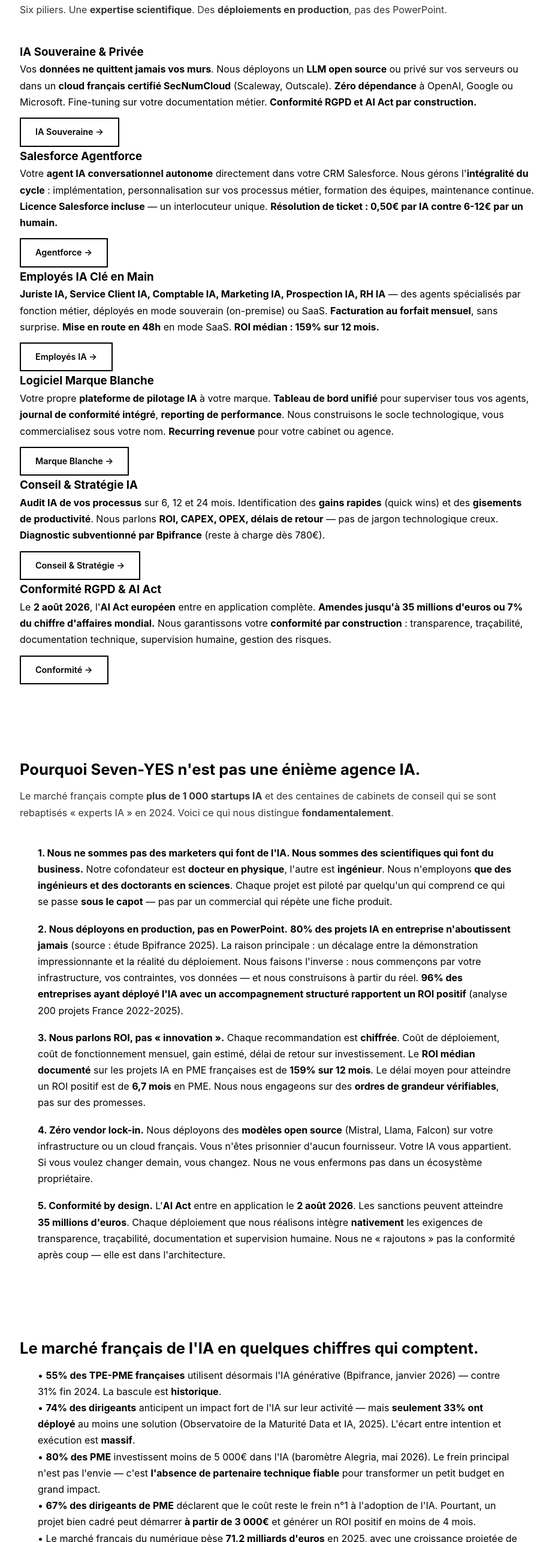
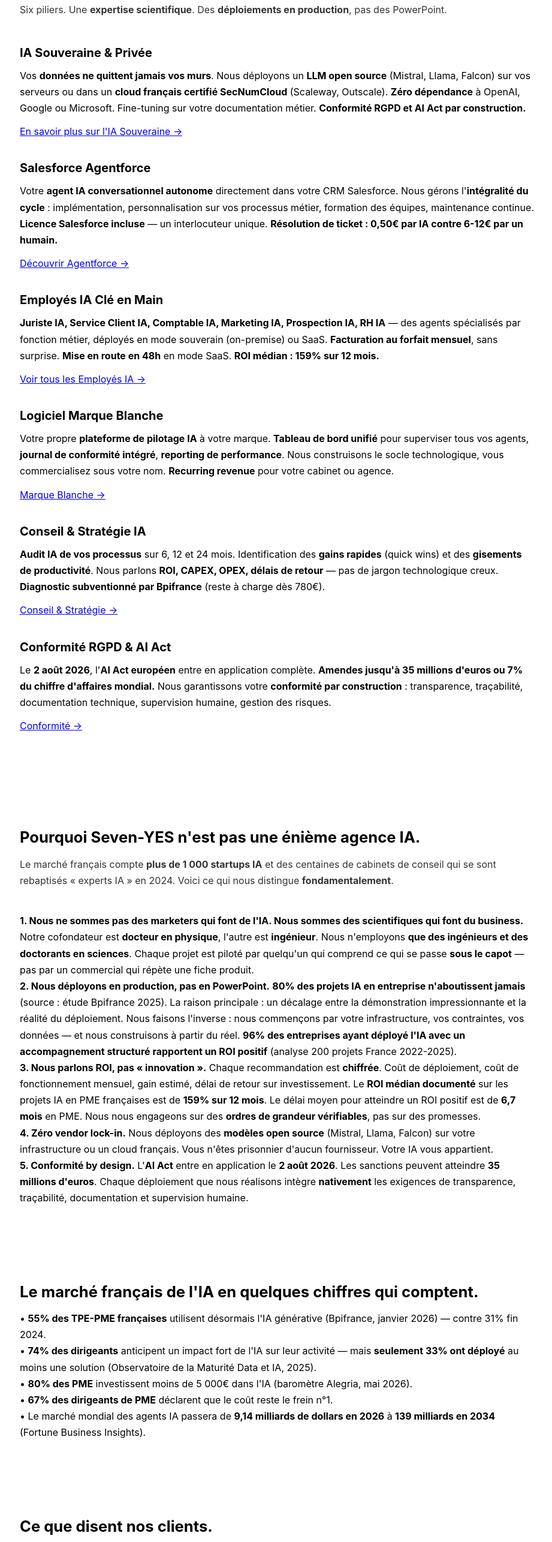
Before and after one commit to serorjb/seven-yes, a plain HTML site: page index.html in a window 1280 px wide. Shown: the part 1034-3605 px from the top of the page at 60% size, without its empty margins (177-1098 px from the left). Drawn offline with Linux system fonts and the light colour scheme.

Commit message:
Update index.html

```diff
--- a/index.html
+++ b/index.html
@@ -3,8 +3,8 @@
 <head>
     <meta charset="UTF-8">
     <meta name="viewport" content="width=device-width, initial-scale=1.0">
-    <title>Seven-YES — Agence IA pour PME | Experts Ingénieurs &amp; Docteurs | IA Souveraine, Agentforce, Employés IA, Marque Blanche</title>
-    <meta name="description" content="Agence IA experte créée par un ingénieur et un docteur en physique. Nous déployons votre IA souveraine, intégrons Agentforce, créons vos employés IA (juriste, comptable, marketing, service client) et votre logiciel en marque blanche. Audit gratuit. Lyon, Paris, France.">
+    <title>Seven-YES — Agence IA experte | Ingénieurs &amp; Docteurs en sciences | IA souveraine, Agentforce, Employés IA</title>
+    <meta name="description" content="Agence IA créée par un ingénieur et un docteur en physique. Nous déployons votre IA souveraine, intégrons Agentforce, créons vos employés IA et votre logiciel en marque blanche. Audit gratuit. Lyon, Paris, France.">
     <link rel="stylesheet" href="style.css">
 </head>
 <body>
@@ -31,7 +31,7 @@
 
     <section class="hero">
         <div class="container">
-            <h1>Votre <strong>agence IA</strong> pilotée par des <strong>ingénieurs</strong> et des <strong>docteurs en sciences</strong>.<br> Pas des marketers.</h1>
+            <h1>Votre <strong>agence IA</strong> pilotée par des <strong>ingénieurs</strong> et des <strong>docteurs en sciences</strong>.<br>Pas des marketers.</h1>
             <p>Nous déployons des <strong>agents IA souverains</strong> dans votre infrastructure ou dans notre <strong>cloud français</strong>. Agentforce, Mistral, Cohere, Llama — nous sélectionnons la <strong>brique technologique optimale</strong> pour votre métier, pas celle qui nous rapporte la plus grosse commission.</p>
             <div class="btn-group">
                 <a href="contact.html" class="btn btn-accent">Audit IA gratuit — 30 minutes</a>
@@ -64,37 +64,40 @@
             <h2 class="section-title">Ce que nous faisons — <strong>clairement</strong>, <strong>sans jargon</strong>, <strong>avec des résultats</strong>.</h2>
             <p class="section-subtitle">Six piliers. Une <strong>expertise scientifique</strong>. Des <strong>déploiements en production</strong>, pas des PowerPoint.</p>
 
-            <div class="card-grid">
-                <div class="card">
+            <div class="content-block">
                 <h3>IA Souveraine &amp; Privée</h3>
-                    <p>Vos <strong>données ne quittent jamais vos murs</strong>. Nous déployons un <strong>LLM open source</strong> ou privé sur vos serveurs ou dans un <strong>cloud français certifié SecNumCloud</strong> (Scaleway, Outscale). <strong>Zéro dépendance</strong> à OpenAI, Google ou Microsoft. Fine-tuning sur votre documentation métier. <strong>Conformité RGPD et AI Act par construction.</strong></p>
-                    <a href="ia-souveraine.html" class="btn btn-outline" style="margin-top:12px;">IA Souveraine →</a>
+                <p>Vos <strong>données ne quittent jamais vos murs</strong>. Nous déployons un <strong>LLM open source</strong> (Mistral, Llama, Falcon) sur vos serveurs ou dans un <strong>cloud français certifié SecNumCloud</strong> (Scaleway, Outscale). <strong>Zéro dépendance</strong> à OpenAI, Google ou Microsoft. Fine-tuning sur votre documentation métier. <strong>Conformité RGPD et AI Act par construction.</strong></p>
+                <a href="ia-souveraine.html">En savoir plus sur l'IA Souveraine →</a>
             </div>
-                <div class="card">
+
+            <div class="content-block">
                 <h3>Salesforce Agentforce</h3>
                 <p>Votre <strong>agent IA conversationnel autonome</strong> directement dans votre CRM Salesforce. Nous gérons l'<strong>intégralité du cycle</strong> : implémentation, personnalisation sur vos processus métier, formation des équipes, maintenance continue. <strong>Licence Salesforce incluse</strong> — un interlocuteur unique. <strong>Résolution de ticket : 0,50€ par IA contre 6-12€ par un humain.</strong></p>
-                    <a href="agentforce.html" class="btn btn-outline" style="margin-top:12px;">Agentforce →</a>
+                <a href="agentforce.html">Découvrir Agentforce →</a>
             </div>
-                <div class="card">
+
+            <div class="content-block">
                 <h3>Employés IA Clé en Main</h3>
                 <p><strong>Juriste IA, Service Client IA, Comptable IA, Marketing IA, Prospection IA, RH IA</strong> — des agents spécialisés par fonction métier, déployés en mode souverain (on-premise) ou SaaS. <strong>Facturation au forfait mensuel</strong>, sans surprise. <strong>Mise en route en 48h</strong> en mode SaaS. <strong>ROI médian : 159% sur 12 mois.</strong></p>
-                    <a href="employes-ia.html" class="btn btn-outline" style="margin-top:12px;">Employés IA →</a>
+                <a href="employes-ia.html">Voir tous les Employés IA →</a>
             </div>
-                <div class="card">
+
+            <div class="content-block">
                 <h3>Logiciel Marque Blanche</h3>
                 <p>Votre propre <strong>plateforme de pilotage IA</strong> à votre marque. <strong>Tableau de bord unifié</strong> pour superviser tous vos agents, <strong>journal de conformité intégré</strong>, <strong>reporting de performance</strong>. Nous construisons le socle technologique, vous commercialisez sous votre nom. <strong>Recurring revenue</strong> pour votre cabinet ou agence.</p>
-                    <a href="logiciel-marque-blanche.html" class="btn btn-outline" style="margin-top:12px;">Marque Blanche →</a>
+                <a href="logiciel-marque-blanche.html">Marque Blanche →</a>
             </div>
-                <div class="card">
+
+            <div class="content-block">
                 <h3>Conseil &amp; Stratégie IA</h3>
                 <p><strong>Audit IA de vos processus</strong> sur 6, 12 et 24 mois. Identification des <strong>gains rapides</strong> (quick wins) et des <strong>gisements de productivité</strong>. Nous parlons <strong>ROI, CAPEX, OPEX, délais de retour</strong> — pas de jargon technologique creux. <strong>Diagnostic subventionné par Bpifrance</strong> (reste à charge dès 780€).</p>
-                    <a href="conseil-strategie.html" class="btn btn-outline" style="margin-top:12px;">Conseil &amp; Stratégie →</a>
+                <a href="conseil-strategie.html">Conseil &amp; Stratégie →</a>
             </div>
-                <div class="card">
+
+            <div class="content-block">
                 <h3>Conformité RGPD &amp; AI Act</h3>
                 <p>Le <strong>2 août 2026</strong>, l'<strong>AI Act européen</strong> entre en application complète. <strong>Amendes jusqu'à 35 millions d'euros ou 7% du chiffre d'affaires mondial.</strong> Nous garantissons votre <strong>conformité par construction</strong> : transparence, traçabilité, documentation technique, supervision humaine, gestion des risques.</p>
-                    <a href="conformite.html" class="btn btn-outline" style="margin-top:12px;">Conformité →</a>
-                </div>
+                <a href="conformite.html">Conformité →</a>
             </div>
         </div>
     </section>
@@ -104,57 +107,39 @@
             <h2 class="section-title">Pourquoi <strong>Seven-YES</strong> n'est pas une énième agence IA.</h2>
             <p class="section-subtitle">Le marché français compte <strong>plus de 1 000 startups IA</strong> et des centaines de cabinets de conseil qui se sont rebaptisés « experts IA » en 2024. Voici ce qui nous distingue <strong>fondamentalement</strong>.</p>
 
-            <div style="max-width:800px; margin:0 auto;">
-
             <p><strong>1. Nous ne sommes pas des marketers qui font de l'IA. Nous sommes des scientifiques qui font du business.</strong> Notre cofondateur est <strong>docteur en physique</strong>, l'autre est <strong>ingénieur</strong>. Nous n'employons <strong>que des ingénieurs et des doctorants en sciences</strong>. Chaque projet est piloté par quelqu'un qui comprend ce qui se passe <strong>sous le capot</strong> — pas par un commercial qui répète une fiche produit.</p>
 
-                <p style="margin-top:18px;"><strong>2. Nous déployons en production, pas en PowerPoint.</strong> <strong>80% des projets IA en entreprise n'aboutissent jamais</strong> (source : étude Bpifrance 2025). La raison principale : un décalage entre la démonstration impressionnante et la réalité du déploiement. Nous faisons l'inverse : nous commençons par votre infrastructure, vos contraintes, vos données — et nous construisons à partir du réel. <strong>96% des entreprises ayant déployé l'IA avec un accompagnement structuré rapportent un ROI positif</strong> (analyse 200 projets France 2022-2025).</p>
+            <p><strong>2. Nous déployons en production, pas en PowerPoint.</strong> <strong>80% des projets IA en entreprise n'aboutissent jamais</strong> (source : étude Bpifrance 2025). La raison principale : un décalage entre la démonstration impressionnante et la réalité du déploiement. Nous faisons l'inverse : nous commençons par votre infrastructure, vos contraintes, vos données — et nous construisons à partir du réel. <strong>96% des entreprises ayant déployé l'IA avec un accompagnement structuré rapportent un ROI positif</strong> (analyse 200 projets France 2022-2025).</p>
 
-                <p style="margin-top:18px;"><strong>3. Nous parlons ROI, pas « innovation ».</strong> Chaque recommandation est <strong>chiffrée</strong>. Coût de déploiement, coût de fonctionnement mensuel, gain estimé, délai de retour sur investissement. Le <strong>ROI médian documenté</strong> sur les projets IA en PME françaises est de <strong>159% sur 12 mois</strong>. Le délai moyen pour atteindre un ROI positif est de <strong>6,7 mois</strong> en PME. Nous nous engageons sur des <strong>ordres de grandeur vérifiables</strong>, pas sur des promesses.</p>
+            <p><strong>3. Nous parlons ROI, pas « innovation ».</strong> Chaque recommandation est <strong>chiffrée</strong>. Coût de déploiement, coût de fonctionnement mensuel, gain estimé, délai de retour sur investissement. Le <strong>ROI médian documenté</strong> sur les projets IA en PME françaises est de <strong>159% sur 12 mois</strong>. Le délai moyen pour atteindre un ROI positif est de <strong>6,7 mois</strong> en PME. Nous nous engageons sur des <strong>ordres de grandeur vérifiables</strong>, pas sur des promesses.</p>
 
-                <p style="margin-top:18px;"><strong>4. Zéro vendor lock-in.</strong> Nous déployons des <strong>modèles open source</strong> (Mistral, Llama, Falcon) sur votre infrastructure ou un cloud français. Vous n'êtes prisonnier d'aucun fournisseur. Votre IA vous appartient. Si vous voulez changer demain, vous changez. Nous ne vous enfermons pas dans un écosystème propriétaire.</p>
+            <p><strong>4. Zéro vendor lock-in.</strong> Nous déployons des <strong>modèles open source</strong> (Mistral, Llama, Falcon) sur votre infrastructure ou un cloud français. Vous n'êtes prisonnier d'aucun fournisseur. Votre IA vous appartient.</p>
 
-                <p style="margin-top:18px;"><strong>5. Conformité by design.</strong> L'<strong>AI Act</strong> entre en application le <strong>2 août 2026</strong>. Les sanctions peuvent atteindre <strong>35 millions d'euros</strong>. Chaque déploiement que nous réalisons intègre <strong>nativement</strong> les exigences de transparence, traçabilité, documentation et supervision humaine. Nous ne « rajoutons » pas la conformité après coup — elle est dans l'architecture.</p>
-            </div>
+            <p><strong>5. Conformité by design.</strong> L'<strong>AI Act</strong> entre en application le <strong>2 août 2026</strong>. Les sanctions peuvent atteindre <strong>35 millions d'euros</strong>. Chaque déploiement que nous réalisons intègre <strong>nativement</strong> les exigences de transparence, traçabilité, documentation et supervision humaine.</p>
         </div>
     </section>
 
     <section>
         <div class="container">
             <h2 class="section-title">Le marché français de l'IA en <strong>quelques chiffres</strong> qui comptent.</h2>
-            <div style="max-width:800px; margin:0 auto;">
-                <p>• <strong>55% des TPE-PME françaises</strong> utilisent désormais l'IA générative (Bpifrance, janvier 2026) — contre 31% fin 2024. La bascule est <strong>historique</strong>.</p>
-                <p>• <strong>74% des dirigeants</strong> anticipent un impact fort de l'IA sur leur activité — mais <strong>seulement 33% ont déployé</strong> au moins une solution (Observatoire de la Maturité Data et IA, 2025). L'écart entre intention et exécution est <strong>massif</strong>.</p>
-                <p>• <strong>80% des PME</strong> investissent moins de 5 000€ dans l'IA (baromètre Alegria, mai 2026). Le frein principal n'est pas l'envie — c'est <strong>l'absence de partenaire technique fiable</strong> pour transformer un petit budget en grand impact.</p>
-                <p>• <strong>67% des dirigeants de PME</strong> déclarent que le coût reste le frein n°1 à l'adoption de l'IA. Pourtant, un projet bien cadré peut démarrer <strong>à partir de 3 000€</strong> et générer un ROI positif en moins de 4 mois.</p>
-                <p>• Le marché français du numérique pèse <strong>71,2 milliards d'euros</strong> en 2025, avec une croissance projetée de <strong>4,3% en 2026</strong> tirée par l'IA (Numeum).</p>
-                <p>• Le marché mondial des agents IA est passé de <strong>7,29 milliards de dollars en 2025 à 9,14 milliards en 2026</strong>, avec une projection à <strong>139 milliards en 2034</strong> (Fortune Business Insights).</p>
-            </div>
+            <p>• <strong>55% des TPE-PME françaises</strong> utilisent désormais l'IA générative (Bpifrance, janvier 2026) — contre 31% fin 2024.</p>
+            <p>• <strong>74% des dirigeants</strong> anticipent un impact fort de l'IA sur leur activité — mais <strong>seulement 33% ont déployé</strong> au moins une solution (Observatoire de la Maturité Data et IA, 2025).</p>
+            <p>• <strong>80% des PME</strong> investissent moins de 5 000€ dans l'IA (baromètre Alegria, mai 2026).</p>
+            <p>• <strong>67% des dirigeants de PME</strong> déclarent que le coût reste le frein n°1.</p>
+            <p>• Le marché mondial des agents IA passera de <strong>9,14 milliards de dollars en 2026</strong> à <strong>139 milliards en 2034</strong> (Fortune Business Insights).</p>
         </div>
     </section>
 
     <section>
         <div class="container">
             <h2 class="section-title">Ce que disent nos clients.</h2>
-
-            <div class="testimonial" style="margin-bottom:24px;">
+            <div class="testimonial">
                 <p>"Nous avons externalisé notre <strong>service client niveau 1</strong> à un agent IA déployé par Seven-YES. En 3 mois, <strong>80% des tickets sont résolus sans intervention humaine</strong>. Nos équipes se concentrent enfin sur les dossiers à <strong>valeur ajoutée</strong>. Le coût par ticket a été <strong>divisé par 6</strong>."</p>
                 <div class="author">— Directeur Commercial, PME industrielle de 120 personnes, Lyon</div>
             </div>
-
-            <div class="testimonial" style="margin-bottom:24px;">
-                <p>"Nous sommes un cabinet d'expertise comptable de 8 personnes. Seven-YES a déployé un <strong>Comptable IA</strong> qui automatise la saisie, le rapprochement bancaire et la détection d'anomalies. <strong>20 heures par semaine libérées</strong>. Nous avons pu redéployer ce temps sur du <strong>conseil à forte valeur</strong> — notre chiffre d'affaires conseil a augmenté de 35% en 6 mois."</p>
-                <div class="author">— Expert-Comptable Associé, Cabinet de 8 collaborateurs, Toulouse</div>
-            </div>
-
-            <div class="testimonial" style="margin-bottom:24px;">
-                <p>"Notre direction juridique recevait 200+ contrats par mois à analyser. L'agent <strong>Juriste IA</strong> déployé par Seven-YES extrait automatiquement les <strong>clauses à risque</strong>, recherche la <strong>jurisprudence applicable</strong> et pré-rédige les avenants. <strong>Gain de temps : 60%</strong> sur la revue contractuelle. La conformité AI Act est intégrée — zéro stress pour l'échéance d'août 2026."</p>
-                <div class="author">— Directrice Juridique, ETI de 400 personnes, Nantes</div>
-            </div>
-
-            <div class="testimonial" style="margin-bottom:24px;">
-                <p>"Nous avons choisi Seven-YES pour leur <strong>approche scientifique</strong>. Ils n'ont pas essayé de nous vendre du rêve — ils ont audité nos processus, identifié 3 quick wins, et déployé en 6 semaines. Notre <strong>agent Marketing IA</strong> génère maintenant l'équivalent de 2 temps pleins de contenu, pour un coût mensuel inférieur à 500€."</p>
-                <div class="author">— Dirigeant, PME e-commerce de 30 personnes, Bordeaux</div>
+            <div class="testimonial">
+                <p>"Seven-YES a déployé un <strong>Comptable IA</strong> qui automatise la saisie et le rapprochement bancaire. <strong>20 heures par semaine libérées</strong>. Notre chiffre d'affaires conseil a augmenté de 35% en 6 mois."</p>
+                <div class="author">— Expert-Comptable Associé, Toulouse</div>
             </div>
         </div>
     </section>
@@ -162,7 +147,7 @@
     <section style="text-align:center;">
         <div class="container">
             <h2 class="section-title">Prêt à <strong>automatiser ce qui vous ralentit</strong> ?</h2>
-            <p style="color:var(--text-muted); margin-bottom:24px; max-width:600px; margin-left:auto; margin-right:auto;">Un premier échange de <strong>30 minutes, gratuit et sans engagement</strong>. Nous analysons votre besoin et vous proposons une <strong>solution concrète, chiffrée, avec un calendrier</strong>. Pas de présentation commerciale — un échange d'experts.</p>
+            <p style="color:var(--text-muted); margin-bottom:24px; max-width:600px; margin-left:auto; margin-right:auto;">Un premier échange de <strong>30 minutes, gratuit et sans engagement</strong>. Nous analysons votre besoin et vous proposons une <strong>solution concrète, chiffrée, avec un calendrier</strong>.</p>
             <a href="contact.html" class="btn btn-accent" style="font-size:1.1rem; padding:14px 36px;">Contactez-nous →</a>
         </div>
     </section>
@@ -195,7 +180,6 @@
                 <p>06 XX XX XX XX</p>
                 <p>contact@seven-yes.fr</p>
                 <p>Lyon, France</p>
-                <p>Interventions partout en France</p>
             </div>
         </div>
         <div class="container bottom">
```
Lines whose indentation alone changed are shown as unchanged.
